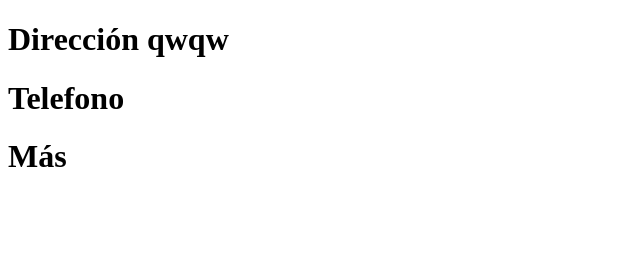
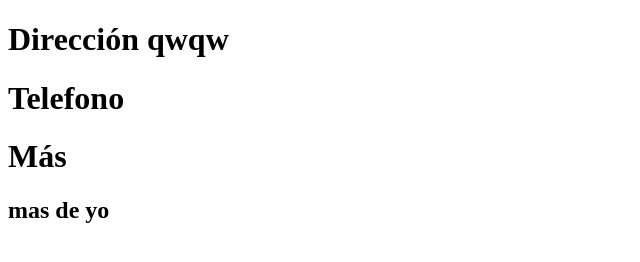
Before and after one commit to ezequiel120/claseGit, a plain HTML site: page contacto.html in a window 1280 px wide. Shown: the whole page, without its empty margins (0-640 px from the left). Drawn offline with Linux system fonts and the light colour scheme.

Commit message:
version 4

```diff
--- a/contacto.html
+++ b/contacto.html
@@ -10,6 +10,7 @@
         <h1>Dirección qwqw</h1>
         <h1>Telefono</h1>
         <h1>Más</h1>
+        <h2>mas de yo</h2>
     </head>
 </body>
 </html>
```
